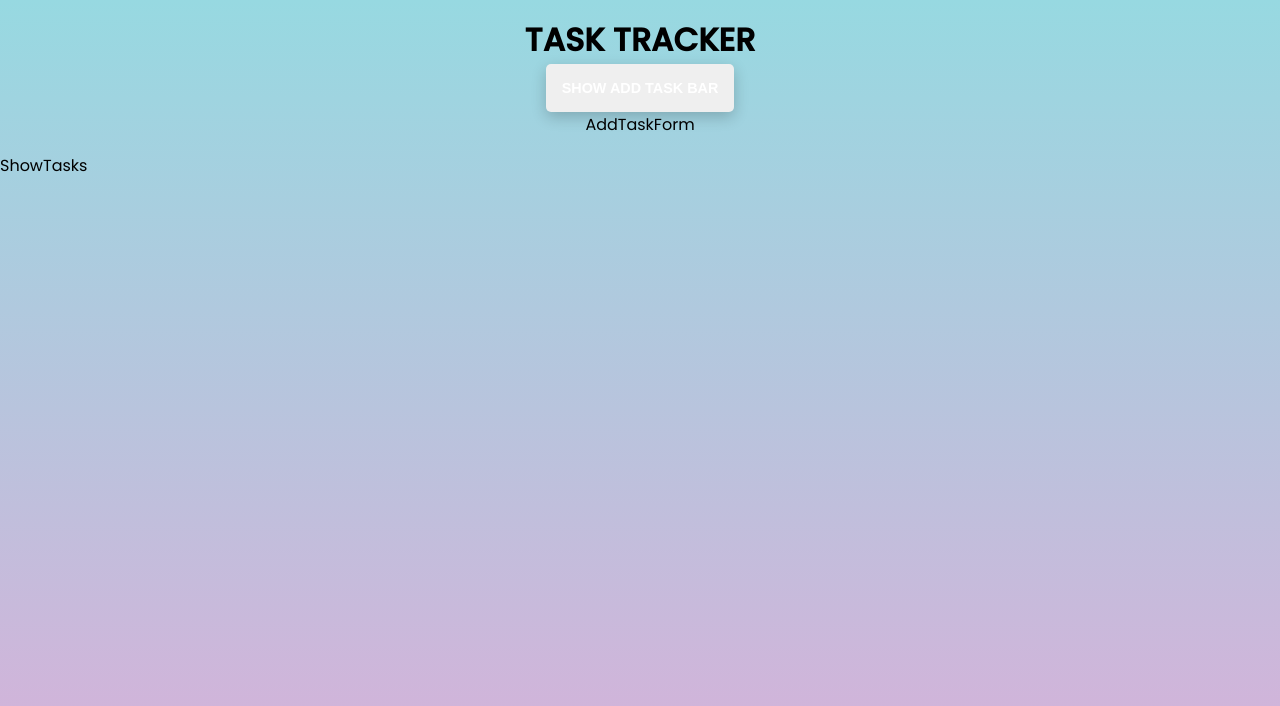
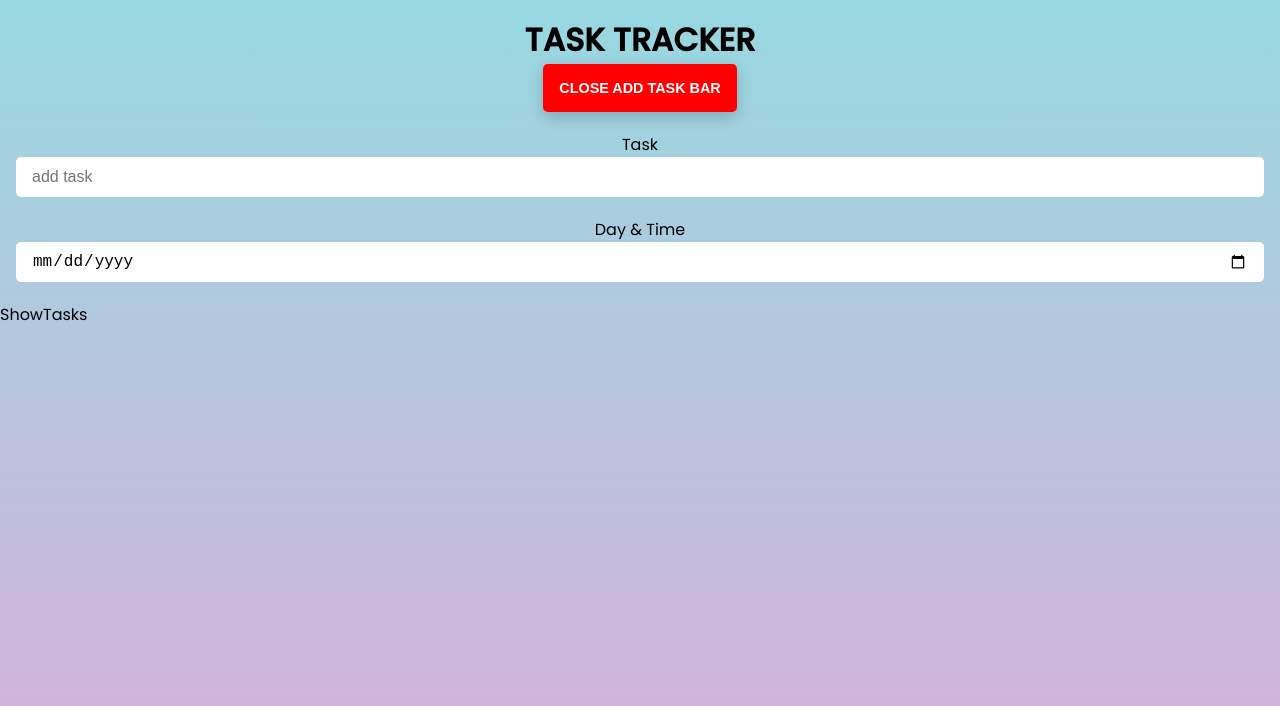
Before and after one commit to bemrekalkan/React-Project-6_Task-Tracker, a React (Create React App) app: page / in a window 1280 px wide. Both pictures are taken after a click on the button "SHOW ADD TASK BAR". Shown: the top 706 px of the page. Built offline with nearby package versions, Linux system fonts and the light colour scheme.

Commit message:
addTaskForm

```diff
--- a/src/components/AddTaskForm.jsx
+++ b/src/components/AddTaskForm.jsx
@@ -1,5 +1,37 @@
+import { useState } from "react";
+
 const AddTaskForm = () => {
-  return <div>AddTaskForm</div>;
+  const [task, setTask] = useState("");
+  const [day, setDay] = useState("");
+  return (
+    <div>
+      <form>
+        <div className="form-control">
+          <label htmlFor="task">Task</label>
+          <input
+            type="text"
+            name="task"
+            id="task"
+            placeholder="add task"
+            value={task}
+            onChange={(e) => setTask(e.target.value)}
+          />
+        </div>
+
+        <div className="form-control">
+          <label htmlFor="day">Day & Time</label>
+          <input
+            type="date"
+            name="day"
+            id="day"
+            placeholder="Day & Time"
+            value={day}
+            onChange={(e) => setDay(e.target.value)}
+          />
+        </div>
+      </form>
+    </div>
+  );
 };
 
 export default AddTaskForm;
--- a/src/components/Header.jsx
+++ b/src/components/Header.jsx
@@ -4,16 +4,36 @@ import { useState } from "react";
 const Header = () => {
   const [show, setShow] = useState(false);
 
+  const [btnStyle, setBtnStyle] = useState({
+    name: "SHOW ADD TASK BAR",
+    bgColor: "purple",
+  });
+
   //? 📢 React doesn't update states instantly, it updates them in bulk. States are updated with async logic to avoid over-rendering
   const handleShow = () => {
+    if (show) {
+      setBtnStyle({
+        name: "SHOW ADD TASK BAR",
+        bgColor: "purple",
+      });
+    } else {
+      setBtnStyle({
+        name: "CLOSE ADD TASK BAR",
+        bgColor: "red",
+      });
+    }
     setShow(!show);
   };
 
   return (
     <header className="header">
       <h1>TASK TRACKER</h1>
-      <button onClick={handleShow} className="btn">
-        SHOW ADD TASK BAR
+      <button
+        onClick={handleShow}
+        className="btn"
+        style={{ backgroundColor: btnStyle.bgColor }}
+      >
+        {btnStyle.name}
       </button>
       {show && <AddTaskForm />}
     </header>
```
